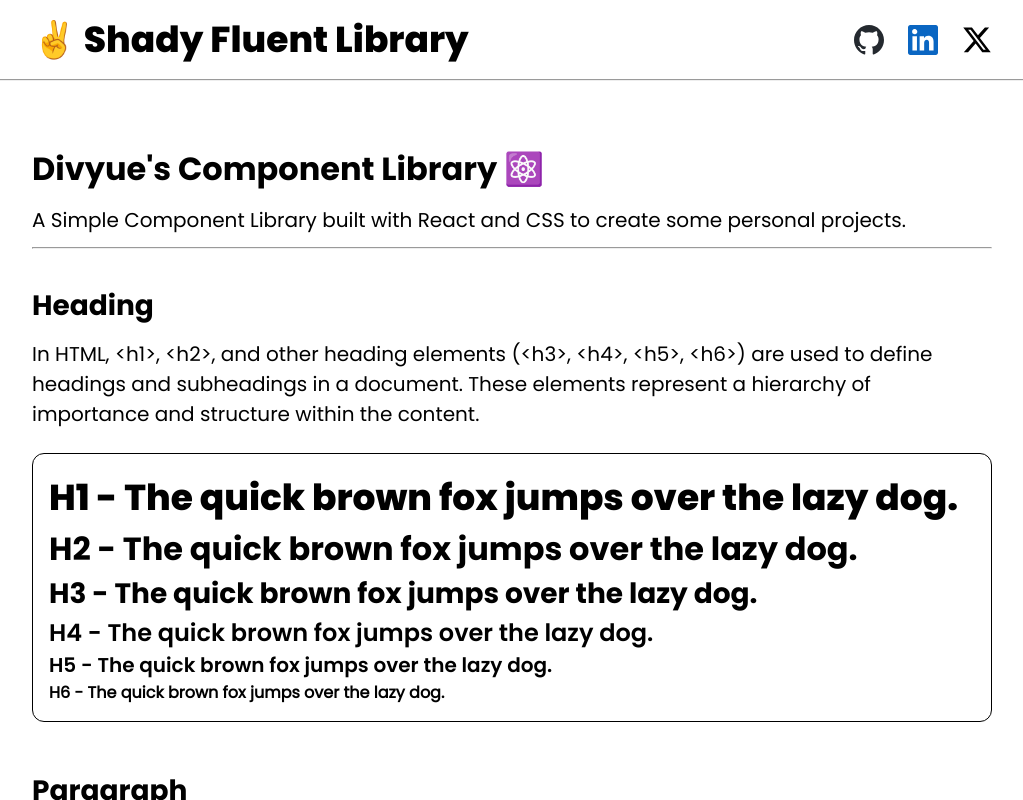
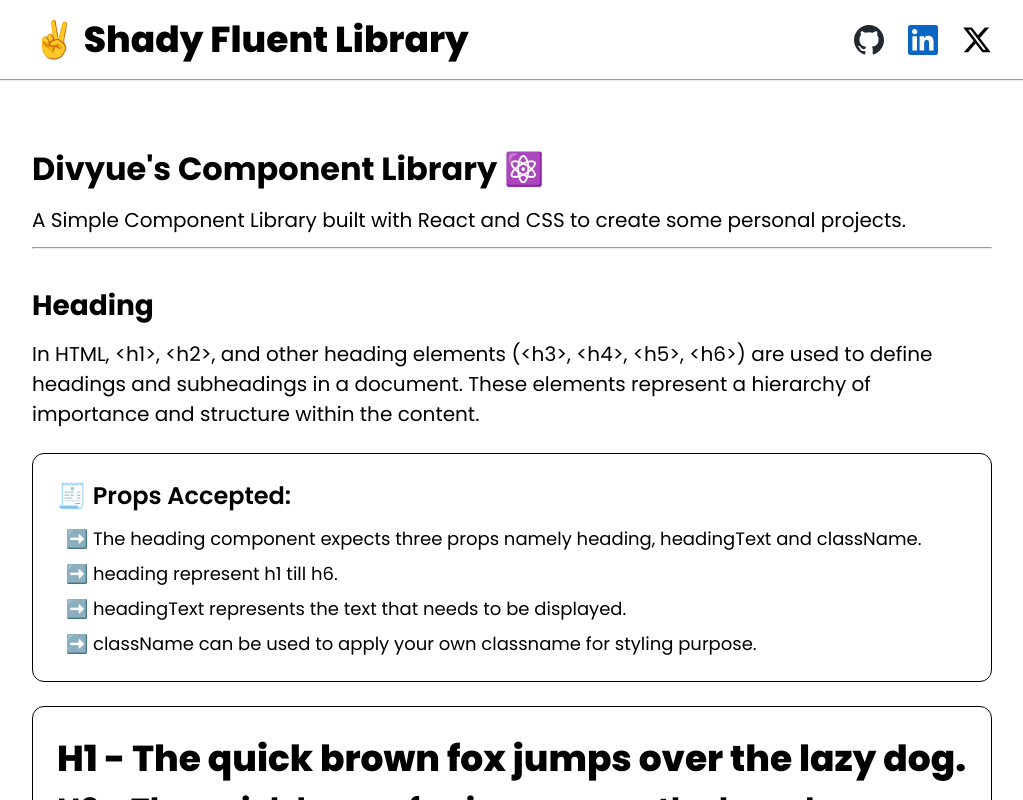
Before and after one commit to yadavrashindra5/react-components, a React (Vite) app: page / in a window 1280 px wide. Shown: the top 800 px of the page, without its empty margins (128-1151 px from the left). Built offline with nearby package versions, Linux system fonts and the light colour scheme.

Commit message:
Simplified componentsView component

```diff
--- a/src/components/Box/box.module.css
+++ b/src/components/Box/box.module.css
@@ -1,5 +1,5 @@
 .box {
-  padding: 1.6rem;
+  padding: 2.4rem;
   width: 100%;
   margin: 2.4rem 0rem;
   border: 0.1rem solid #000;
--- /dev/null
+++ b/src/components/CodeLists/codeLists.module.css
@@ -0,0 +1,12 @@
+.code_lists {
+  font-family: poppins-regular;
+  margin-top: 1.2rem;
+  width: 100%;
+  margin-left: 3.6rem;
+}
+
+.code_lists > li {
+  list-style: "➡️ ";
+  font-size: 1.8rem;
+  margin-top: 0.8rem;
+}
--- /dev/null
+++ b/src/components/CodeLists/codeLists.tsx
@@ -0,0 +1,11 @@
+import styles from "./codeLists.module.css";
+
+export default function CodeLists({ textArr }: { textArr: string[] }) {
+  return (
+    <ul className={styles.code_lists}>
+      {textArr.map((text, index) => {
+        return <li key={index}>{text}</li>;
+      })}
+    </ul>
+  );
+}
--- a/src/components/Text/text.tsx
+++ b/src/components/Text/text.tsx
@@ -5,6 +5,6 @@ interface IText {
   className?: string;
 }
 
-export default function Text({ text, className }: IText) {
+export default function Text({ text, className = "" }: IText) {
   return <p className={styles.text + " " + className}>{text}</p>;
 }
--- a/src/page/homepage.tsx
+++ b/src/page/homepage.tsx
@@ -4,14 +4,29 @@ import Text from "../components/Text/text";
 import ComponentsView from "../sections/componentsView/componentsView";
 import HeroSection from "../sections/homepage/heroSection";
 
+type THomePageComponentType = {
+  id: number;
+  heading: string;
+  subHeading: string[];
+  propsAccepted: string[];
+  children: React.ReactNode | React.ReactNode[];
+};
+
 export default function Homepage() {
   const headingArr: THeading[] = ["h1", "h2", "h3", "h4", "h5", "h6"];
 
-  const homePageComponentArr = [
+  const homePageComponentArr: THomePageComponentType[] = [
     {
+      id: 1,
       heading: "Heading",
       subHeading: [
         "In HTML, <h1>, <h2>, and other heading elements (<h3>, <h4>, <h5>, <h6>) are used to define headings and subheadings in a document. These elements represent a hierarchy of importance and structure within the content.",
+      ],
+      propsAccepted: [
+        "The heading component expects three props namely heading, headingText and className.",
+        "heading represent h1 till h6.",
+        "headingText represents the text that needs to be displayed.",
+        "className can be used to apply your own classname for styling purpose.",
       ],
       children: headingArr.map((heading, index) => {
         return (
@@ -26,9 +41,15 @@ export default function Homepage() {
       }),
     },
     {
+      id: 2,
       heading: "Paragraph",
       subHeading: [
         "In HTML, a <p> tag is used to define a paragraph. It is a block-level element that represents a block of text, and it typically adds vertical spacing before and after the content within it.",
+      ],
+      propsAccepted: [
+        "The Text component expects two props namely text and className. The Text component expects two props namely text and className.",
+        "text represents the text you want to display.",
+        "className can used to provide your own styling.",
       ],
       children: <Text text="The quick brown fox jumps over the lazy dog." />,
     },
@@ -42,8 +63,10 @@ export default function Homepage() {
         {homePageComponentArr.map((homePageComponent) => {
           return (
             <ComponentsView
+              key={homePageComponent.id}
               heading={homePageComponent.heading}
               subHeading={homePageComponent.subHeading}
+              propsAccepted={homePageComponent.propsAccepted}
               children={homePageComponent.children}
             />
           );
--- a/src/sections/componentsView/componentsView.tsx
+++ b/src/sections/componentsView/componentsView.tsx
@@ -3,16 +3,19 @@ import styles from "./componentsView.module.css";
 import Box from "../../components/Box/box";
 import Heading from "../../components/Heading/heading";
 import Text from "../../components/Text/text";
+import CodeLists from "../../components/CodeLists/codeLists";
 
 interface IComponentsView {
   heading: string;
   subHeading: string[];
+  propsAccepted: string[];
   children?: React.ReactNode;
 }
 
 export default function ComponentsView({
   heading,
   subHeading,
+  propsAccepted,
   children,
 }: IComponentsView) {
   return (
@@ -25,6 +28,10 @@ export default function ComponentsView({
           <Text text={subHeadingText} key={index} />
         ))
       )}
+      <Box>
+        <Heading heading="h4" headingText="🧾 Props Accepted:" />
+        <CodeLists textArr={propsAccepted} />
+      </Box>
       <Box className={styles.componentsView}>{children}</Box>
     </section>
   );
```
